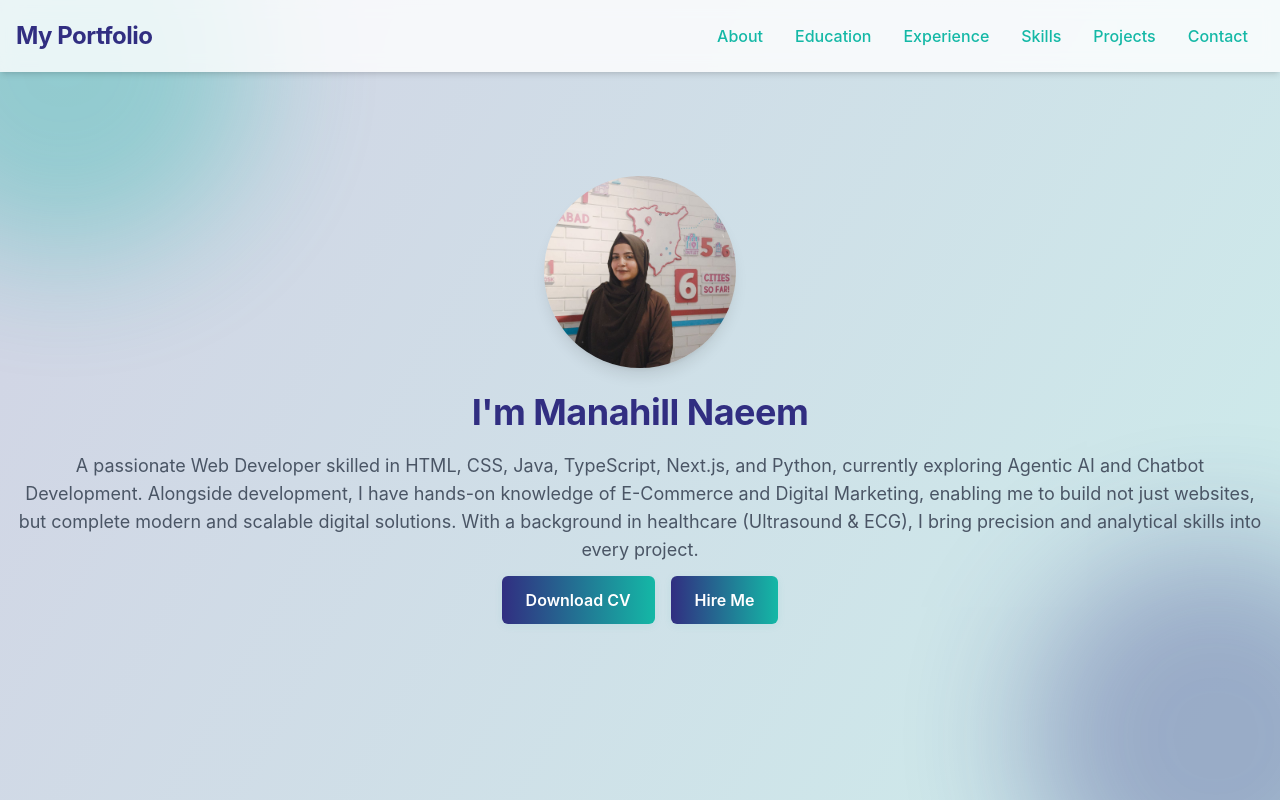
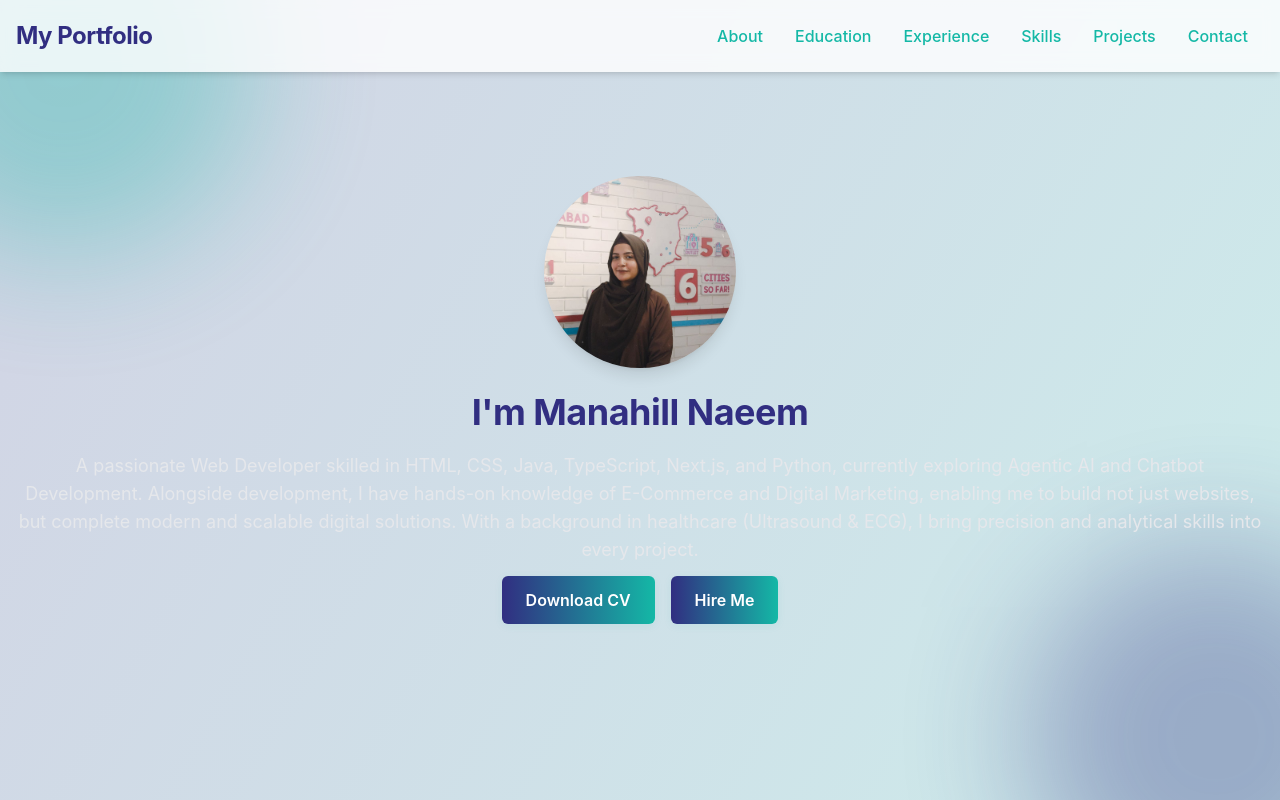
Before and after one commit to Manahill-Naeem/my-portfolio, a Next.js app: page / in a window 1280 px wide. Shown: the top 800 px of the page. Built offline with nearby package versions, Linux system fonts and the light colour scheme.

Commit message:
Update Hero.tsx

```diff
--- a/src/sections/Hero.tsx
+++ b/src/sections/Hero.tsx
@@ -32,7 +32,7 @@ export default function Hero() {
       </div>
       <div>
         <h1 className="text-4xl font-bold mb-2">I&apos;m Manahill Naeem</h1>
-        <p className="text-lg text-gray-600 py-3">
+        <p className="text-lg text-gray-200 py-3">
           A passionate Web Developer skilled in HTML, CSS, Java, TypeScript, Next.js, and Python, currently exploring Agentic AI and Chatbot Development. Alongside development, I have hands-on knowledge of E-Commerce and Digital Marketing, enabling me to build not just websites, but complete modern and scalable digital solutions. With a background in healthcare (Ultrasound & ECG), I bring precision and analytical skills into every project.
         </p>
       </div>
```
